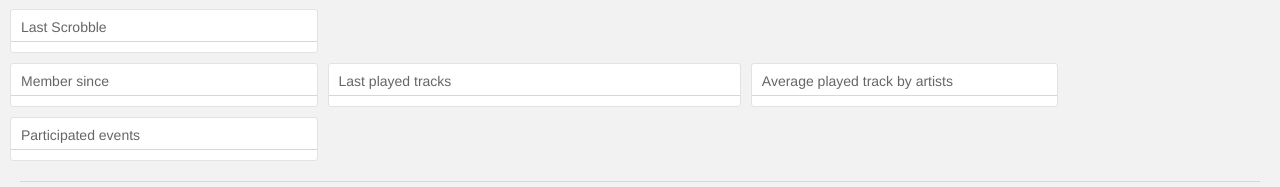
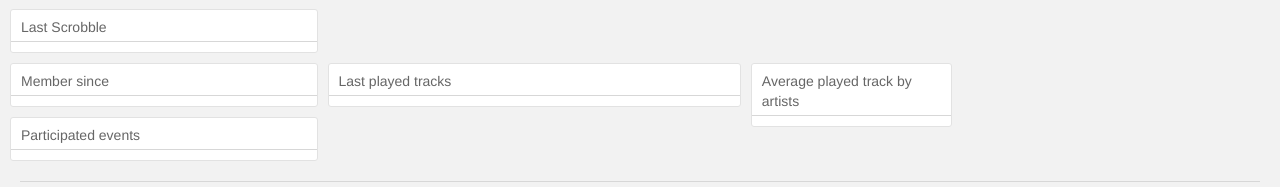
Before and after one commit to mhor/lastfm-dashboard, a website: page index.html in a window 1280 px wide. Shown: the part 191-378 px from the top of the page. Drawn offline with Linux system fonts and the light colour scheme; no server answers; a script that the page names is missing.

Commit message:
Update index.html

```diff
--- a/index.html
+++ b/index.html
@@ -130,7 +130,7 @@
                 </div>
             </div>
         </div>
-        <div class="col-sm-3">
+        <div class="col-sm-2">
             <div class="row">
                 <div class="col-md-12">
                     <div class="chart-wrapper">
```
